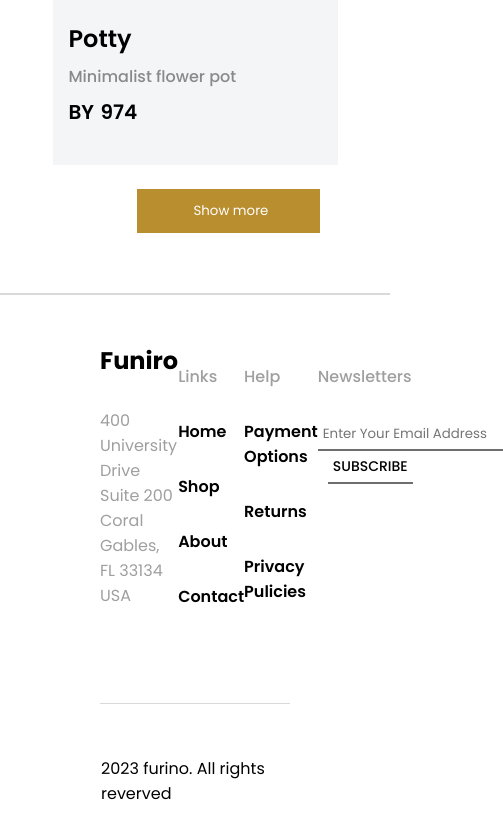
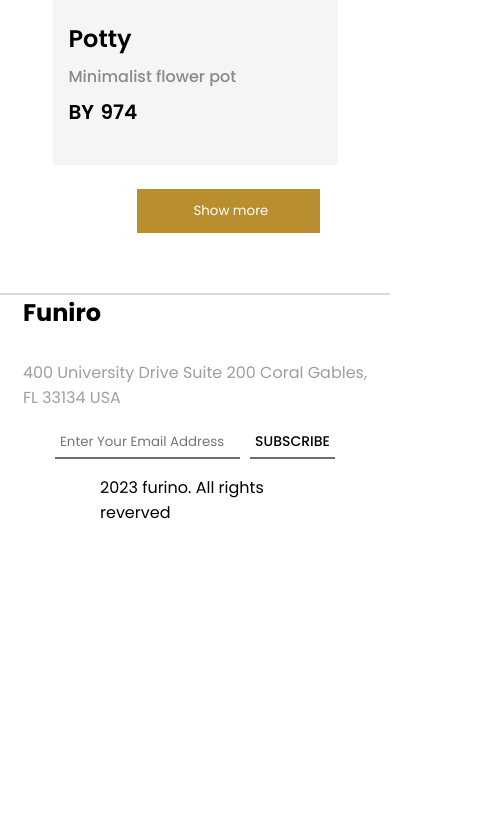
Before and after one commit to Chernenko1/eCommerce, a React (Vite) app: page / in a window 390 px wide. Shown: the part 6149-6987 px from the top of the page, 503 px wide, since content can reach past the window. After the commit the page ends 6674 px from the top, so only its background shows below. Built offline with nearby package versions, Linux system fonts and the light colour scheme.

Commit message:
fix: footer adaptive

```diff
--- a/src/components/Footer/Footer.tsx
+++ b/src/components/Footer/Footer.tsx
@@ -7,7 +7,7 @@ export default function Footer() {
   return (
     <footer className={styles.footerWrapper}>
       <div className={styles.footerContainer}>
-        <section className={styles.footerSections}>
+        <section>
           <h2>Funiro</h2>
           <p className={styles.footerCopyrights}>
             400 University Drive Suite 200 Coral Gables, <br />
@@ -45,7 +45,7 @@ export default function Footer() {
             </li>
           </ul>
         </section>
-        <section className={styles.footerSections}>
+        <section className={styles.footerSectionsForm}>
           <h4>Newsletters</h4>
           <form className={styles.footerForm}>
             <input type='email' placeholder='Enter Your Email Address' />
--- a/src/components/Footer/index.module.css
+++ b/src/components/Footer/index.module.css
@@ -106,3 +106,26 @@
 .footerForm button:active {
   scale: 0.85
 }
+
+@media screen and (max-width: 1124px) {
+  .footerSections {
+    display: none;
+  }
+  .footerSectionsForm h4 {
+    display: none;
+  }
+}
+
+@media screen and (max-width: 985px) {
+  .footerContainer, .footerRights{
+    display: flex;
+    align-items: center;
+    flex-direction: column;
+    padding: 0;
+  }
+
+  .footerRights, .footerRights p {
+    border: none;
+    padding: 0;
+  }
+}
```
